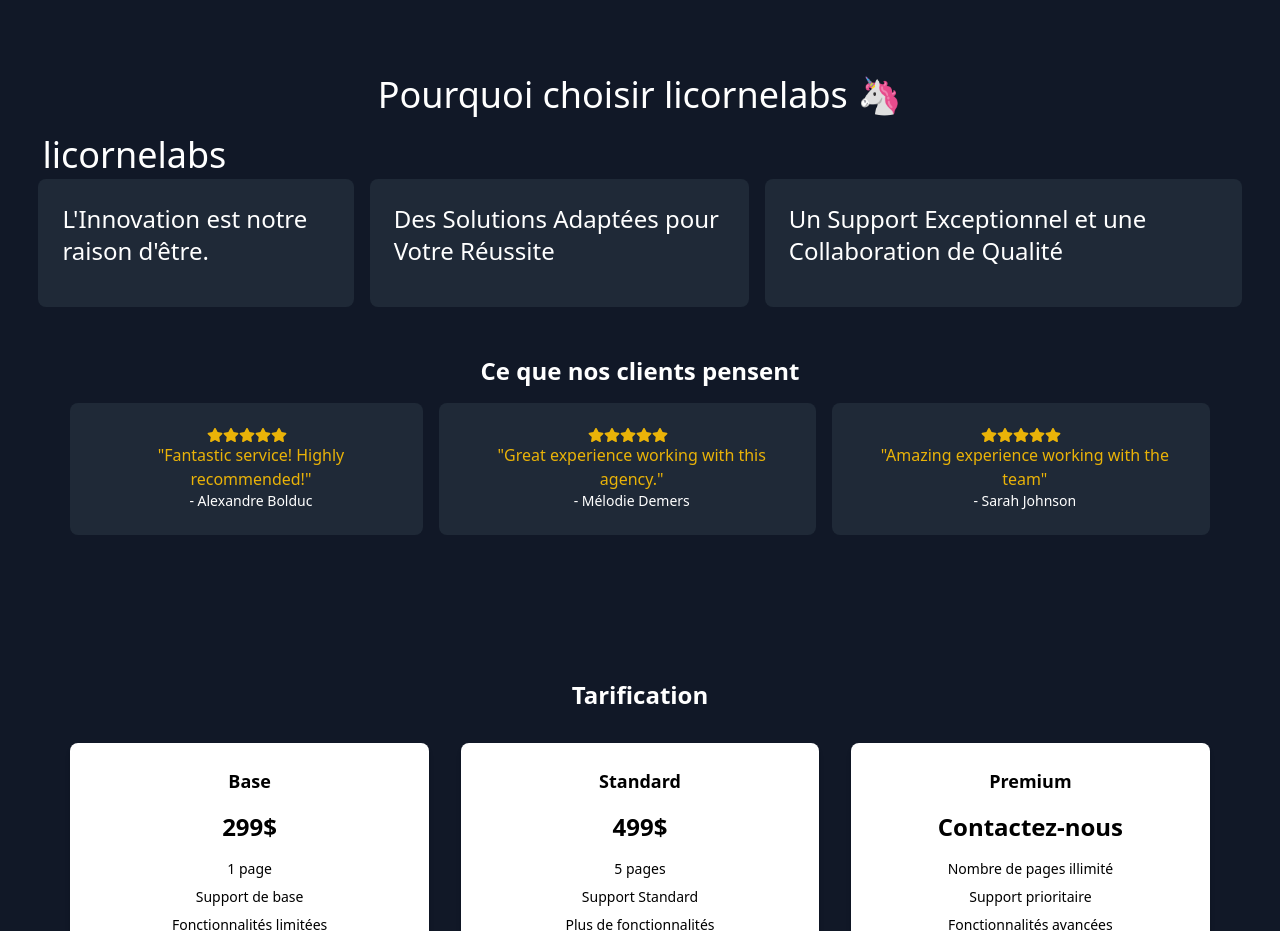
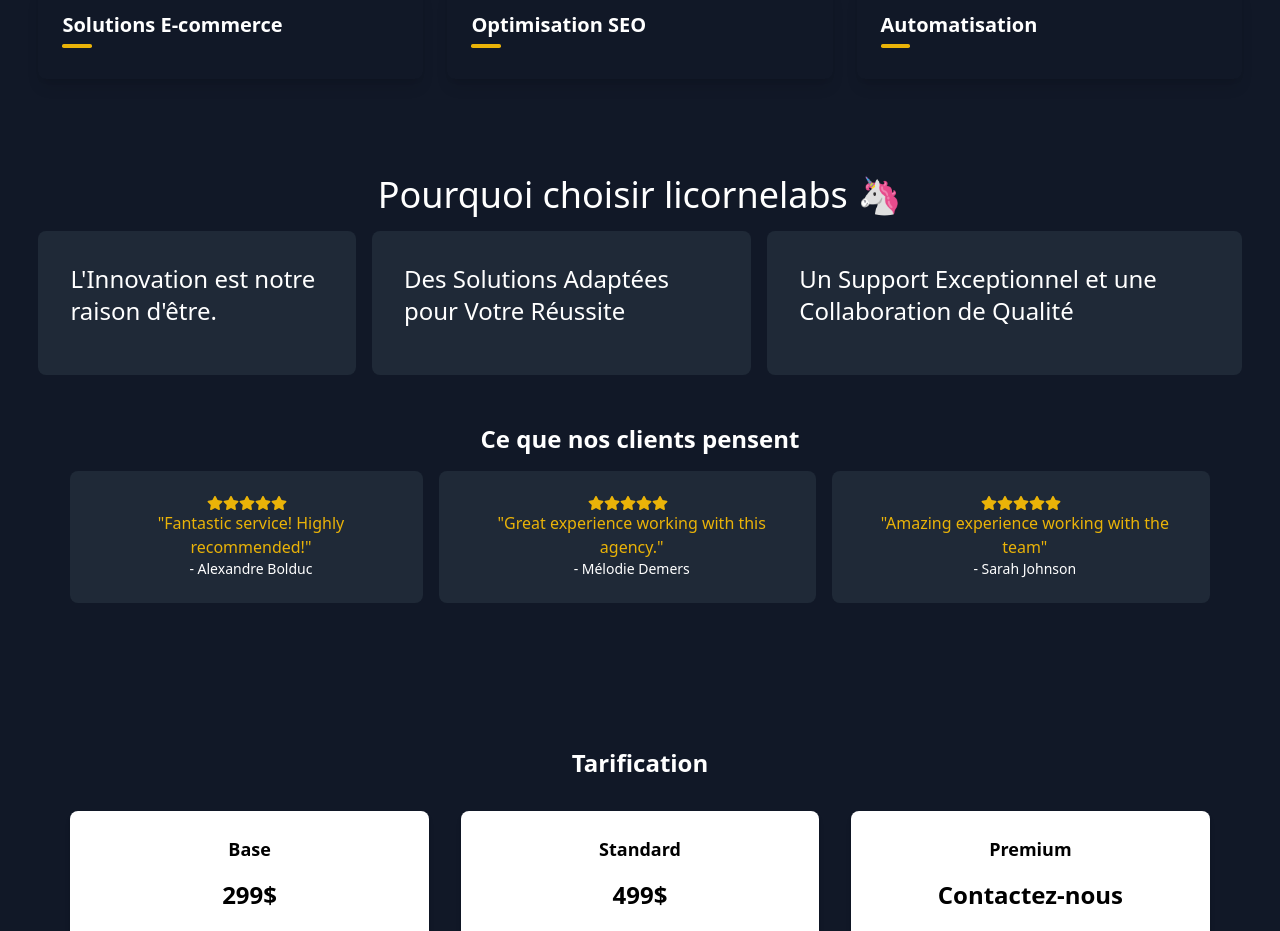
Before and after one commit to code-amin/AgenceX, a React (Create React App) app in the folder agence/: page / in a window 1280 px wide. Shown: the part 1600-2531 px from the top of the page. Built offline with nearby package versions, Linux system fonts and the light colour scheme; a web font is replaced by a local one.

Commit message:
💡hero lightbulb size

```diff
--- a/agence/src/Arguments.js
+++ b/agence/src/Arguments.js
@@ -5,13 +5,9 @@
         Pourquoi choisir <span className="font-medium">licorne</span>
         <span className="font-thin">labs</span> 🦄
       </h2>
-      <div className="p-1 text-3xl lg:text-4xl">
-        <span className="font-medium">licorne</span>
-        <span className="font-thin">labs</span>
-      </div>
       <div className="flex flex-col md:flex-row gap-4 justify-center">
         <div className="bg-gray-800 p-6 rounded-lg">
-          <h3 className="text-white-500 text-2xl mb-4">
+          <h3 className="text-2xl text-white-500 mb-4 bg-gradient-to-r transition-all duration-500 ease-in-out  hover:from-indigo-500 hover:via-purple-500 hover:to-pink-500 inline-block rounded-xl p-2 ">
             L'Innovation est notre raison d'être.
           </h3>
           {/* <p className="text-white-500 text-sm mb-4">
@@ -24,7 +20,7 @@
           </p> */}
         </div>
         <div className="bg-gray-800 p-6 rounded-lg">
-          <h3 className="text-2xl text-white-500 mb-4">
+          <h3 className="text-2xl text-white-500 mb-4 bg-gradient-to-r transition-all duration-500 ease-in-out hover:from-pink-500 hover:via-indigo-500 to:via-purple-500  inline-block rounded-xl p-2 ">
             Des Solutions Adaptées pour Votre Réussite
           </h3>
           {/* <p className="text-white-500 text-sm mb-4">
@@ -39,7 +35,8 @@
           </p> */}
         </div>
         <div className="bg-gray-800 p-6 rounded-lg">
-          <h3 className="text-2xl text-white-500 mb-4">
+          <h3 className="text-2xl text-white-500 mb-4 bg-gradient-to-r transition-all duration-500 ease-in-out hover:from-purple-500 hover:via-pink-500 hover:to-indigo-500   inline-block rounded-xl p-2 ">
+            {" "}
             Un Support Exceptionnel et une Collaboration de Qualité
           </h3>
           {/* <p className="text-white-500 text-sm mb-4">
--- a/agence/src/Hero.js
+++ b/agence/src/Hero.js
@@ -1,12 +1,9 @@
 import { useState, useEffect } from "react";
 import { FcIdea } from "react-icons/fc";
 
-
-
-import {useSpring, animated} from 'react-spring';
+import { useSpring, animated } from "react-spring";
 
 const Hero = () => {
-
   const [dropped, setDropped] = useState(false);
   const [showColors, setShowColors] = useState(false);
 
@@ -25,10 +22,8 @@
     onRest: () => {
       // Once the drop animation finishes, trigger color animation
       setShowColors(true);
-
     },
   });
-
 
   return (
     <div className="bg-gray-900 text-white pt-20 md:py-25 flex flex-col md:flex-row items-center">
@@ -37,23 +32,20 @@
           style={{
             ...dropAnimation,
 
-            display: 'flex',
-            alignItems: 'center',
-            justifyContent: 'center',
-
+            display: "flex",
+            alignItems: "center",
+            justifyContent: "center",
           }}
         >
-
           <FcIdea
-        className={`w-20 md:w-auto lg:w-auto xl:w-auto h-20 md:h-auto lg:h-auto xl:h-auto ${
-          showColors ? 'grayscale-0' : 'grayscale-[70%]'
+            className={`w-[200px] h-[300px] md:w-[400px] md:h-[600px]  ${
+              showColors ? "grayscale-0" : "grayscale-[70%]"
             }`}
-        style={{
-          width: '300px',
-          height: '500px',
-        }}
+            // style={{
+            //   width: '300px',
+            //   height: '500px',
+            // }}
           />
-
         </animated.div>
       </div>
 
@@ -70,7 +62,6 @@
         </div>
       </div>
     </div>
-
   );
 };
 
```
Lines whose indentation alone changed are shown as unchanged.
